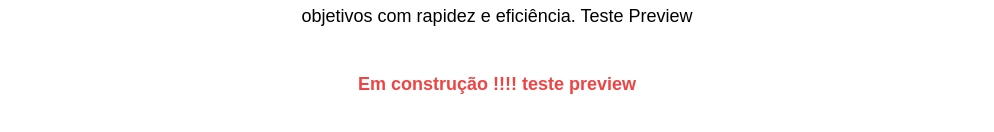
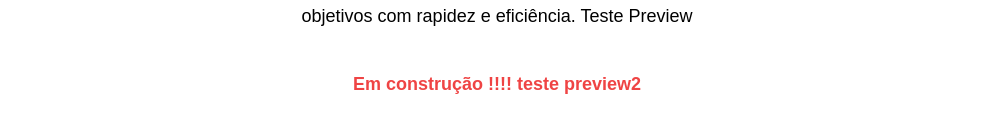
Before and after one commit to GabrielCostaLuiz/reposhift, a Next.js app in the folder apps/web/: page / in a window 1280 px wide. Shown: the part 428-560 px from the top of the page, without its empty margins (143-1137 px from the left). Built offline with nearby package versions, Linux system fonts and the light colour scheme.

Commit message:
test: teste 2 preview

```diff
--- a/apps/web/app/page.tsx
+++ b/apps/web/app/page.tsx
@@ -13,7 +13,7 @@ export default function Home() {
         </p>
 
         <p className="text-lg font-bold text-red-500">
-          Em construção !!!! teste preview
+          Em construção !!!! teste preview2
         </p>
       </main>
     </div>
```
